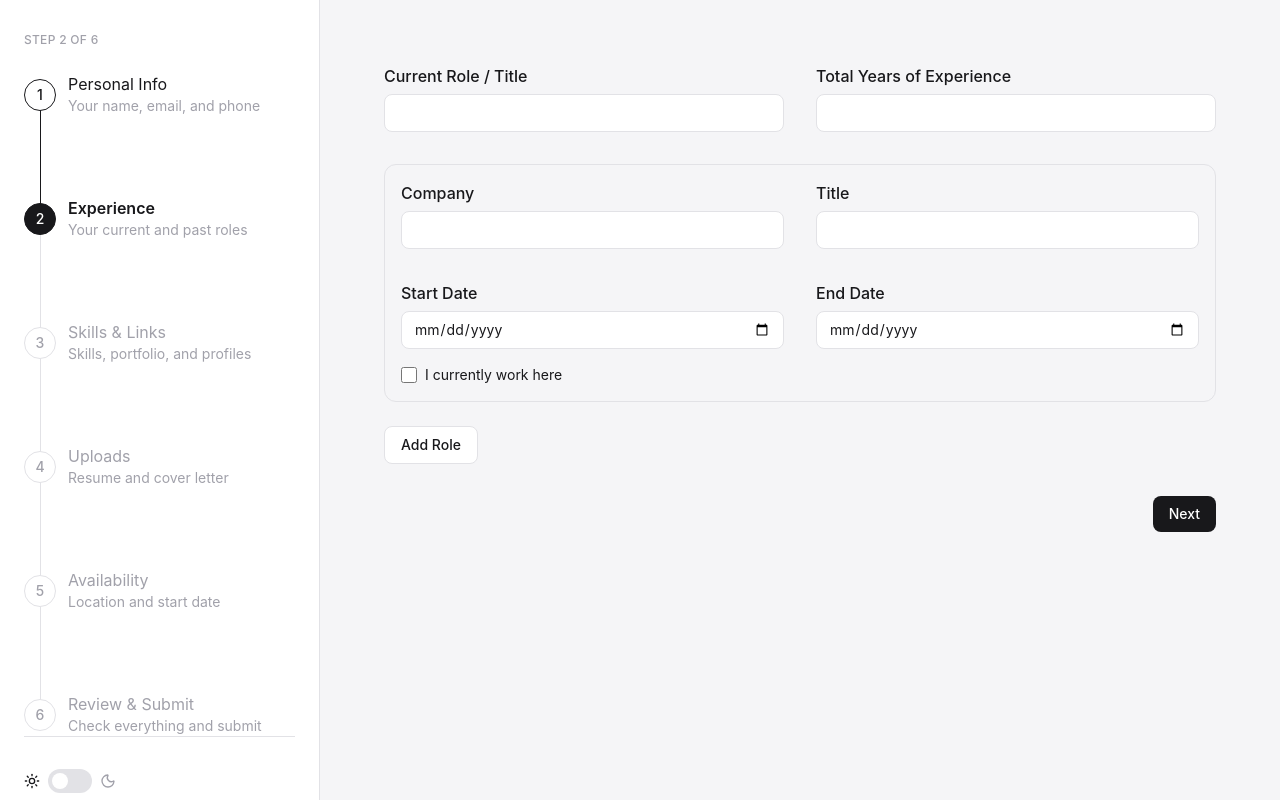
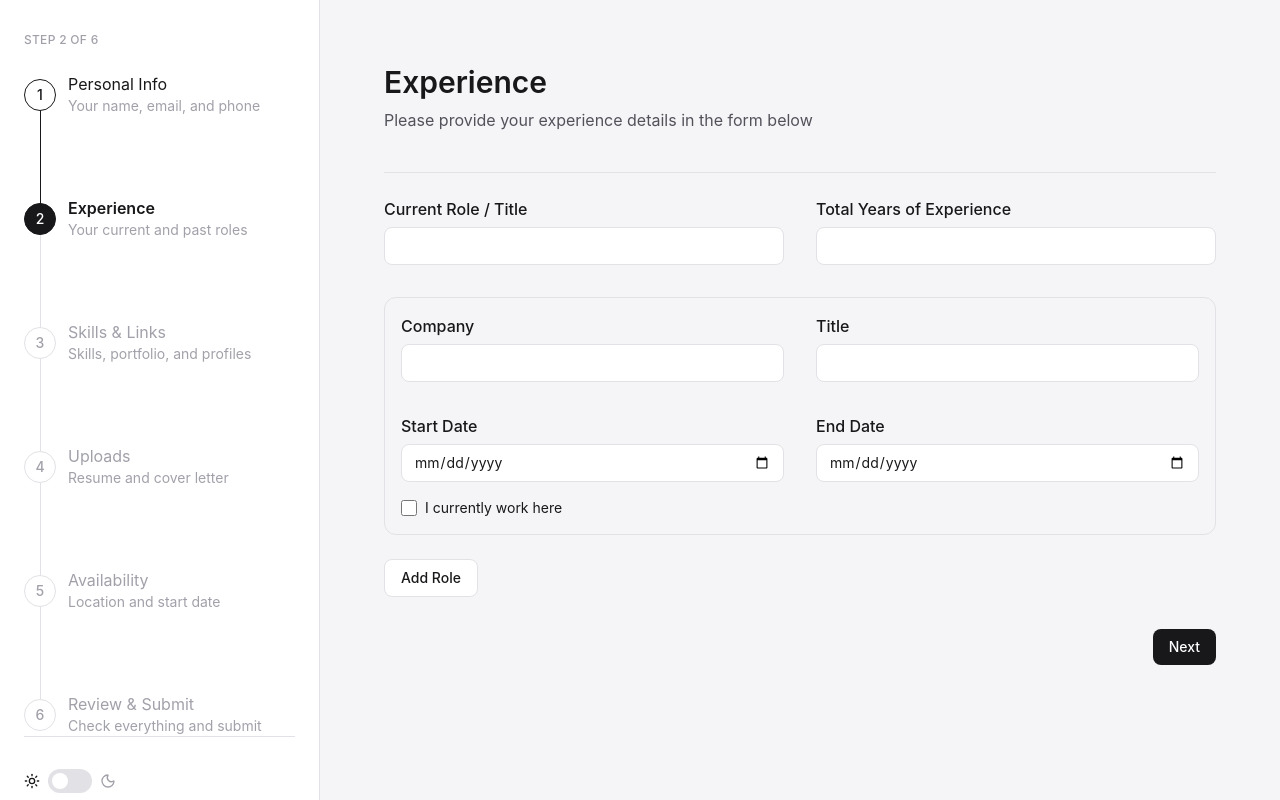
Before and after one commit to HanifNepali/job-application-form, a React (Vite) app: page /form/experience in a window 1280 px wide. Built offline with nearby package versions, Linux system fonts and the light colour scheme.

Commit message:
Update steps text attributes

```diff
--- a/src/lib/steps.ts
+++ b/src/lib/steps.ts
@@ -19,35 +19,36 @@ export const STEPS = [
     path: "experience",
     label: "Experience",
     description: "Your current and past roles",
-    pageSubHeader: "Please provide your personal details in the form below",
+    pageSubHeader: "Please provide your experience details in the form below",
   },
   {
     id: "skills-links",
     path: "skills-links",
     label: "Skills & Links",
     description: "Skills, portfolio, and profiles",
-    pageSubHeader: "Please provide your personal details in the form below",
+    pageSubHeader: "Please provide your skills and links in the form below",
   },
   {
     id: "uploads",
     path: "uploads",
     label: "Uploads",
     description: "Resume and cover letter",
-    pageSubHeader: "Please provide your personal details in the form below",
+    pageSubHeader:
+      "Please provide your resume and cover letter in the form below",
   },
   {
     id: "availability",
     path: "availability",
     label: "Availability",
     description: "Location and start date",
-    pageSubHeader: "Please provide your personal details in the form below",
+    pageSubHeader: "Please provide your availability details in the form below",
   },
   {
     id: "review",
     path: "review",
     label: "Review & Submit",
     description: "Check everything and submit",
-    pageSubHeader: "Please provide your personal details in the form below",
+    pageSubHeader: "Please review your application and submit when ready",
   },
 ] as const;
 
--- a/src/steps/experience/ExperienceStep.tsx
+++ b/src/steps/experience/ExperienceStep.tsx
@@ -11,6 +11,7 @@ import { FieldCheckbox } from "@/components/FieldCheckbox";
 import { Button } from "@/components/Button";
 import { useFormStore } from "@/store/formStore";
 import { STEPS } from "@/lib/steps";
+import { StepHeader } from "@/components/StepHeader";
 
 export function ExperienceStep() {
   const navigate = useNavigate();
@@ -89,6 +90,8 @@ export function ExperienceStep() {
   };
 
   return (
+    <>
+      <StepHeader title={STEPS[1].label} description={STEPS[1].pageSubHeader} />
       <form onSubmit={handleSubmit(onSubmit)} noValidate className="space-y-6">
         <div className="grid grid-cols-1 gap-8 sm:grid-cols-2 mb-8">
           <FieldTextInput
@@ -178,5 +181,6 @@ export function ExperienceStep() {
           </Button>
         </div>
       </form>
+    </>
   );
 }
```
Lines whose indentation alone changed are shown as unchanged.
